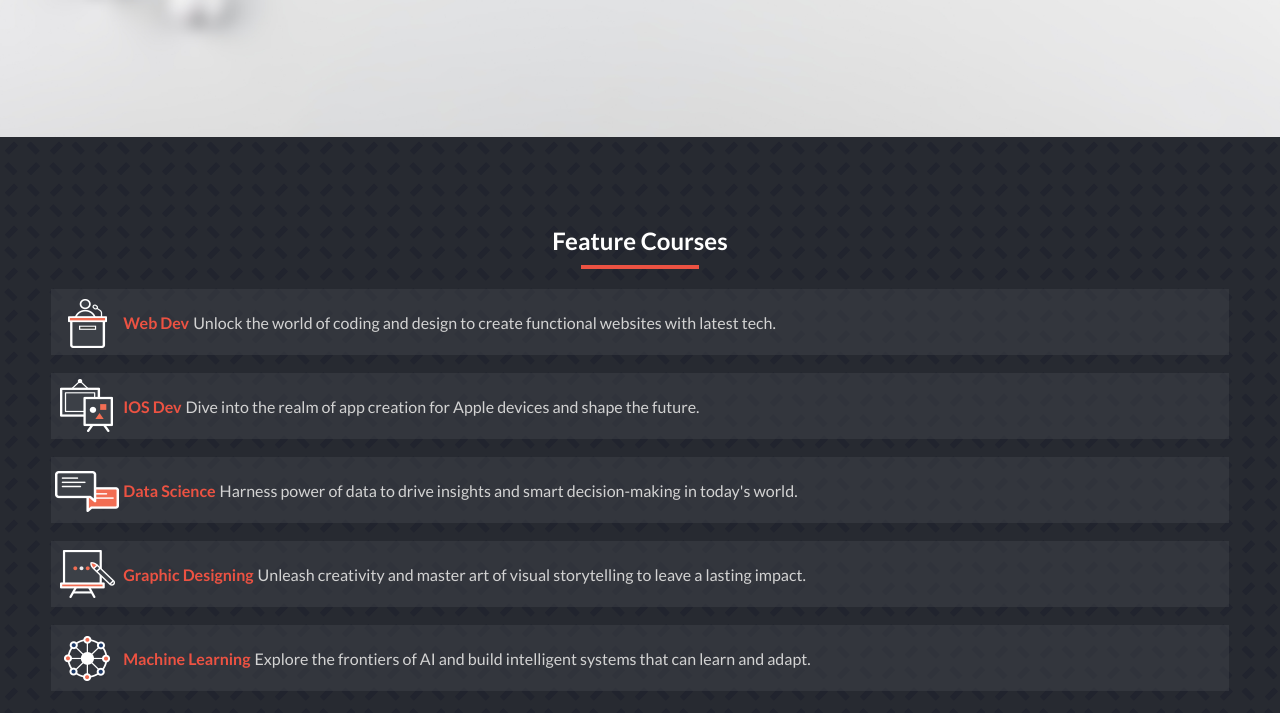
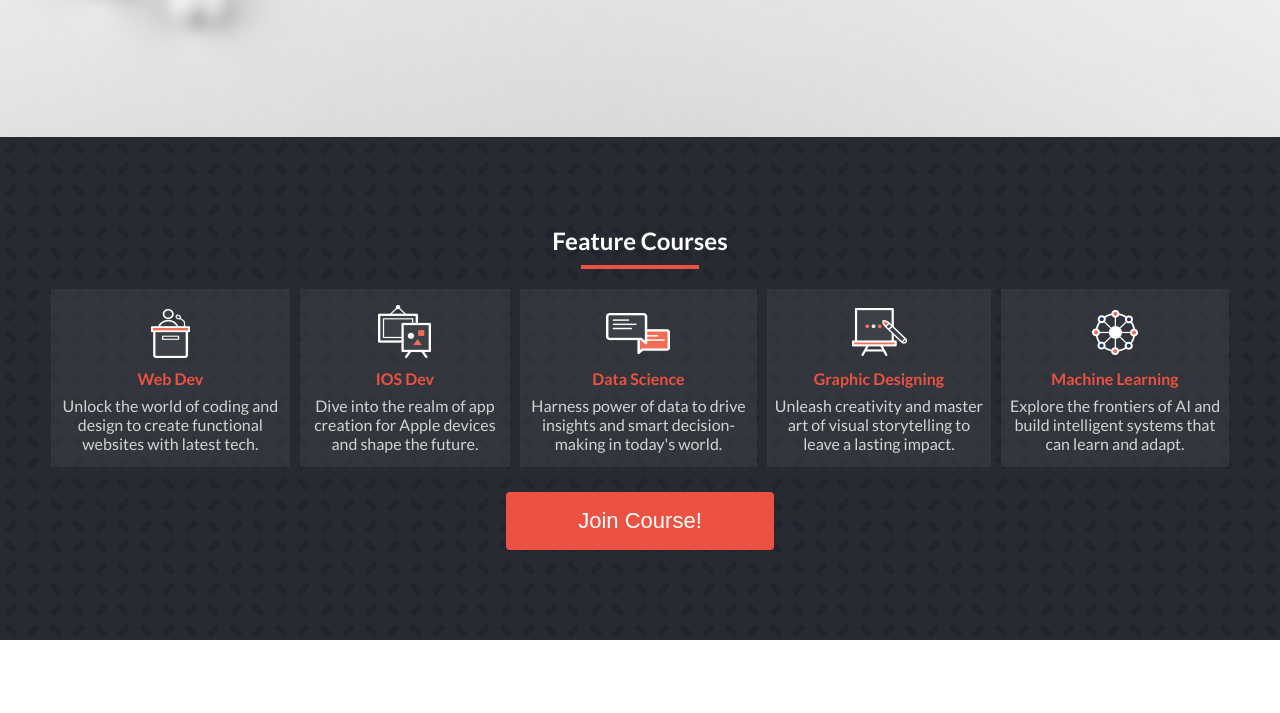
Before and after one commit to hamzaw9/ITMinds, a website: page index.html in a window 1280 px wide. Shown: the part 740-1453 px from the top of the page. Drawn offline with Linux system fonts and the light colour scheme.

Commit message:
Style feature courses section to make it responsive

```diff
--- a/style.css
+++ b/style.css
@@ -467,4 +467,23 @@ header {
   .main {
     padding: 10% 40% 8% 5%;
   }
+
+  /*** *******      Feature Courses Section        ****** ***/
+
+  .feature-courses {
+    text-align: center;
+  }
+
+  .course-container {
+    display: flex;
+    flex-direction: row;
+    gap: 10px;
+    margin-bottom: 25px;
+  }
+
+  .course {
+    flex-direction: column;
+    gap: 8px;
+    padding: 14px 2px;
+  }
 }
```
